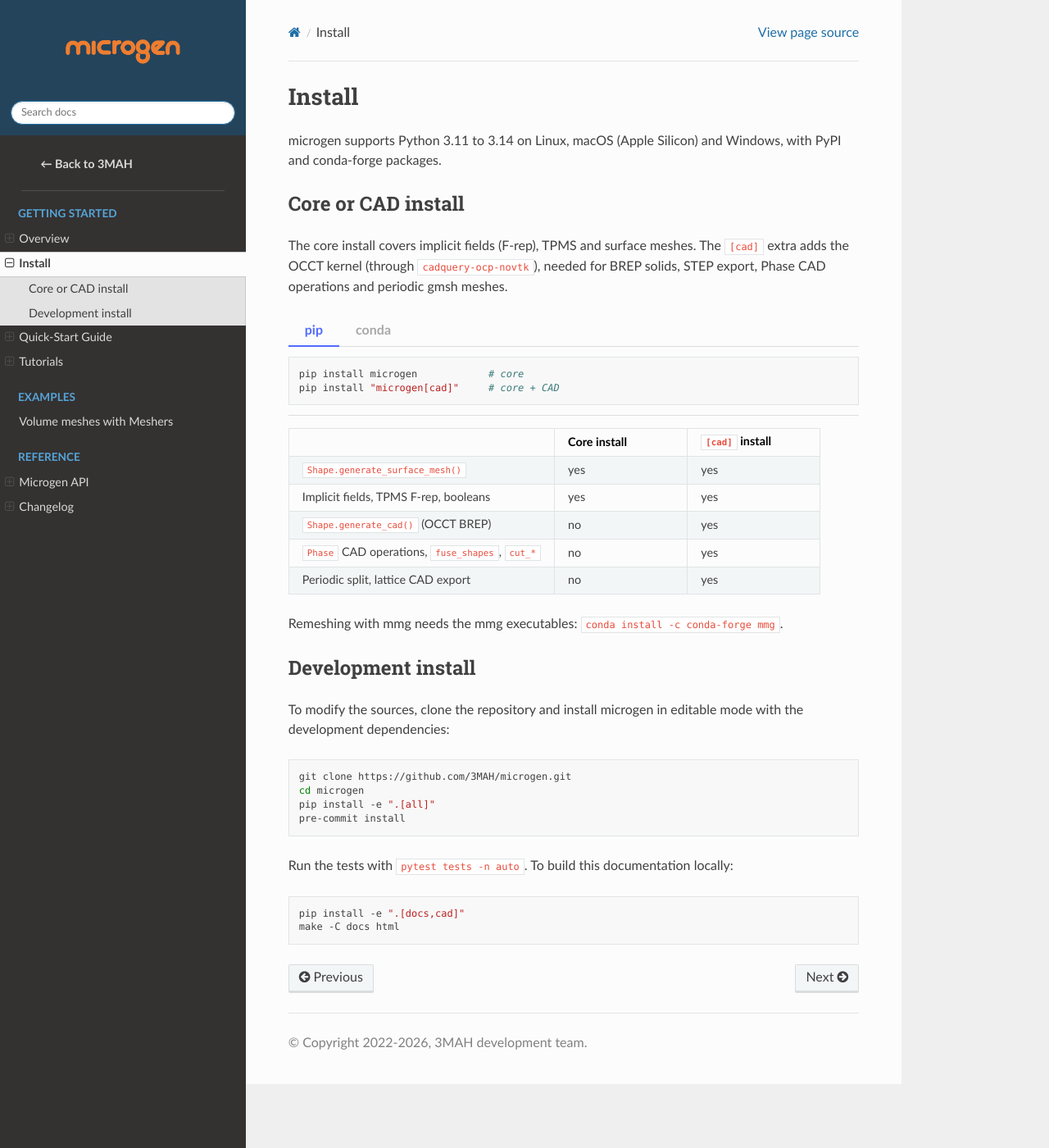
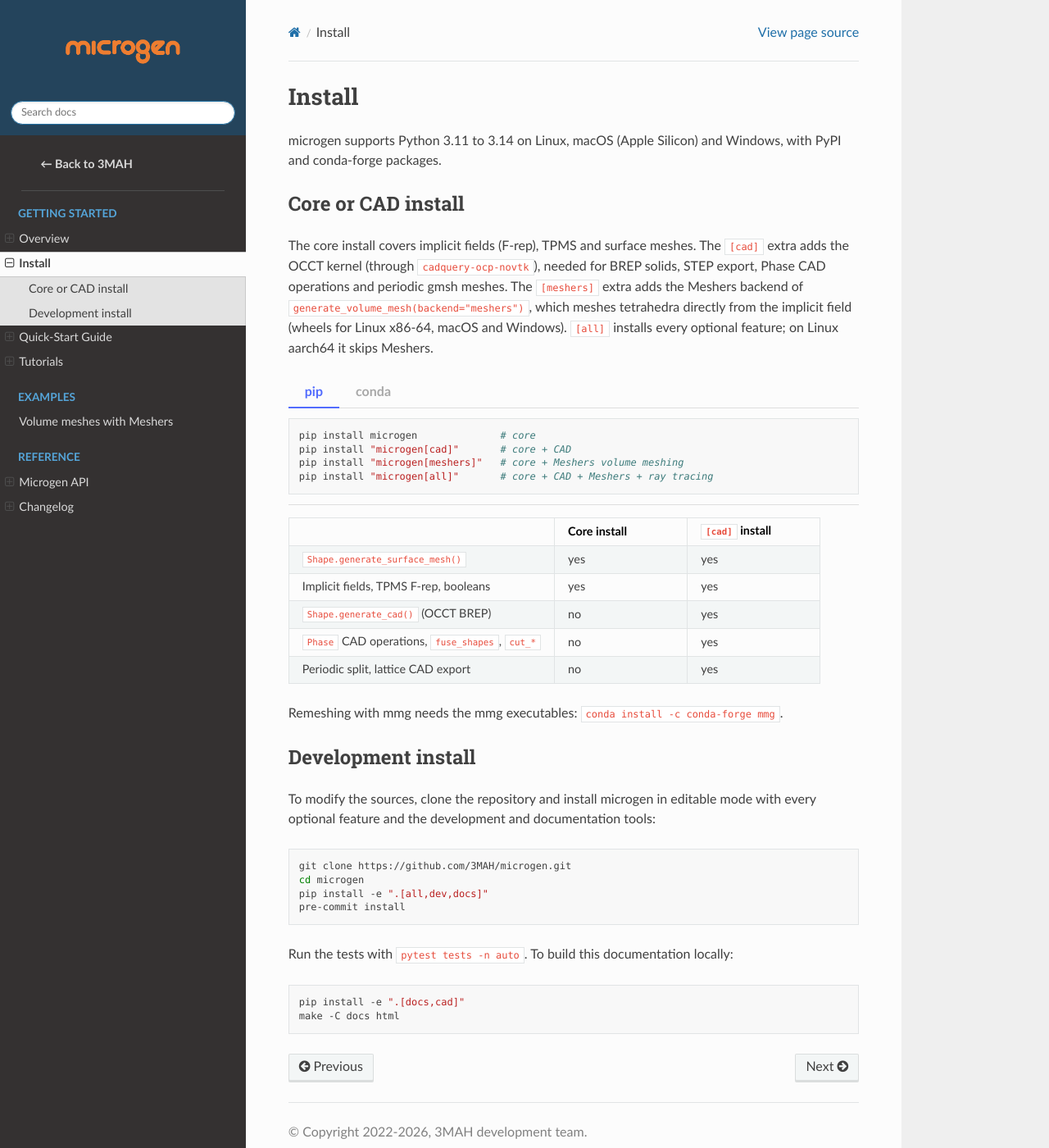
Before and after one commit to 3MAH/microgen, a Sphinx documentation site: the page built from docs/Install.rst, in a window 1280 px wide and 1400 px high. Shown: the whole window at 82% size. Built offline with Sphinx 7.4.7 and the Read the Docs theme 3.1.0, drawn with Linux system fonts in a browser that asks for light colours; pages that are not in the unit, such as notebooks, are missing from menus.

Commit message:
Redefine the all extra for user features
Make `[all]` install CAD, Meshers, and ray-tracing features, skipping Meshers on Linux aarch64. Document separate `[dev,docs]` contributor installs and remove the obsolete Jupyter extra and Binder Dockerfile.

```diff
--- a/docs/Install.rst
+++ b/docs/Install.rst
@@ -12,6 +12,10 @@ Core or CAD install
 The core install covers implicit fields (F-rep), TPMS and surface meshes. The
 ``[cad]`` extra adds the OCCT kernel (through ``cadquery-ocp-novtk``), needed
 for BREP solids, STEP export, Phase CAD operations and periodic gmsh meshes.
+The ``[meshers]`` extra adds the Meshers backend of
+``generate_volume_mesh(backend="meshers")``, which meshes tetrahedra directly
+from the implicit field (wheels for Linux x86-64, macOS and Windows). ``[all]``
+installs every optional feature; on Linux aarch64 it skips Meshers.
 
 .. tab-set::
 
@@ -19,8 +23,10 @@ for BREP solids, STEP export, Phase CAD operations and periodic gmsh meshes.
 
       .. code-block:: bash
 
-         pip install microgen            # core
-         pip install "microgen[cad]"     # core + CAD
+         pip install microgen              # core
+         pip install "microgen[cad]"       # core + CAD
+         pip install "microgen[meshers]"   # core + Meshers volume meshing
+         pip install "microgen[all]"       # core + CAD + Meshers + ray tracing
 
    .. tab-item:: conda
 
@@ -59,13 +65,13 @@ Development install
 -------------------
 
 To modify the sources, clone the repository and install microgen in editable
-mode with the development dependencies:
+mode with every optional feature and the development and documentation tools:
 
 .. code-block:: bash
 
    git clone https://github.com/3MAH/microgen.git
    cd microgen
-   pip install -e ".[all]"
+   pip install -e ".[all,dev,docs]"
    pre-commit install
 
 Run the tests with ``pytest tests -n auto``. To build this documentation
```
Also changed, not shown: CHANGELOG.md (+5 -0 lines), README.md (+8 -2 lines), pyproject.toml (+5 -5 lines), 1 other file.
